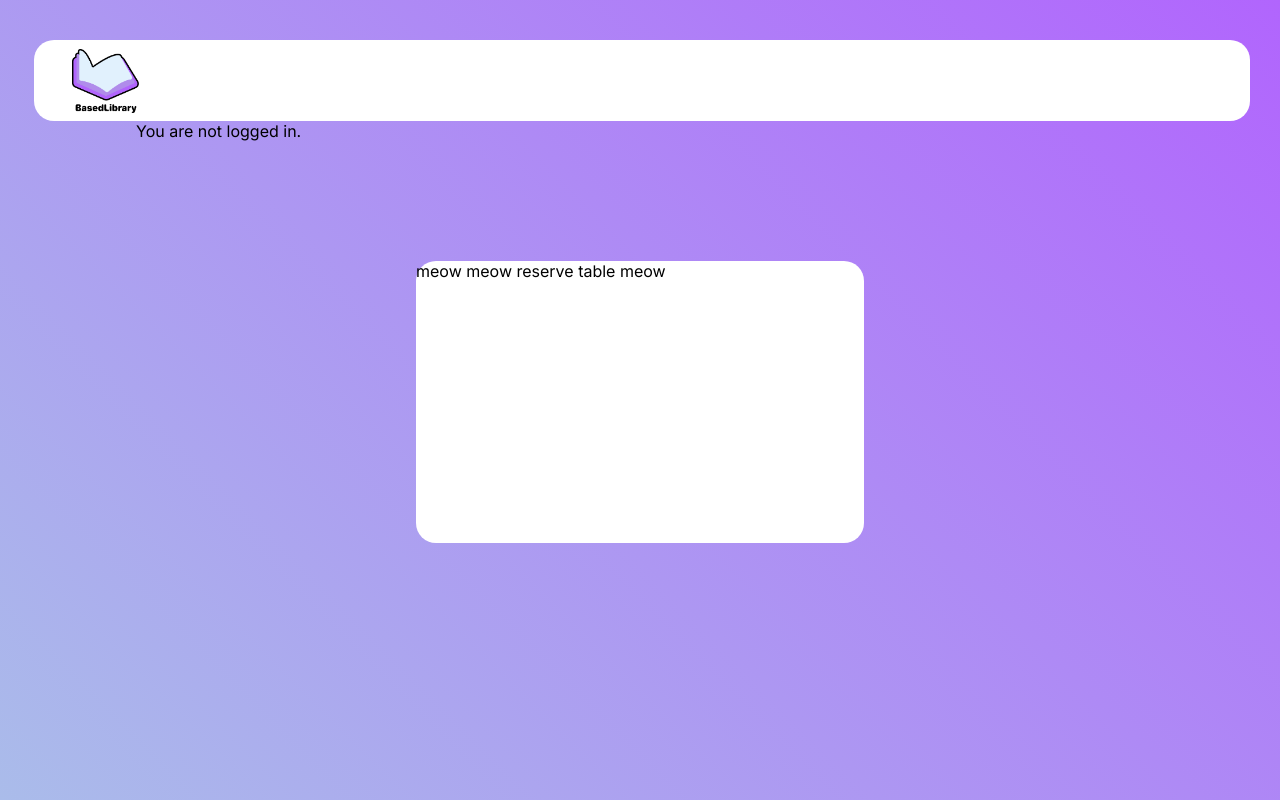
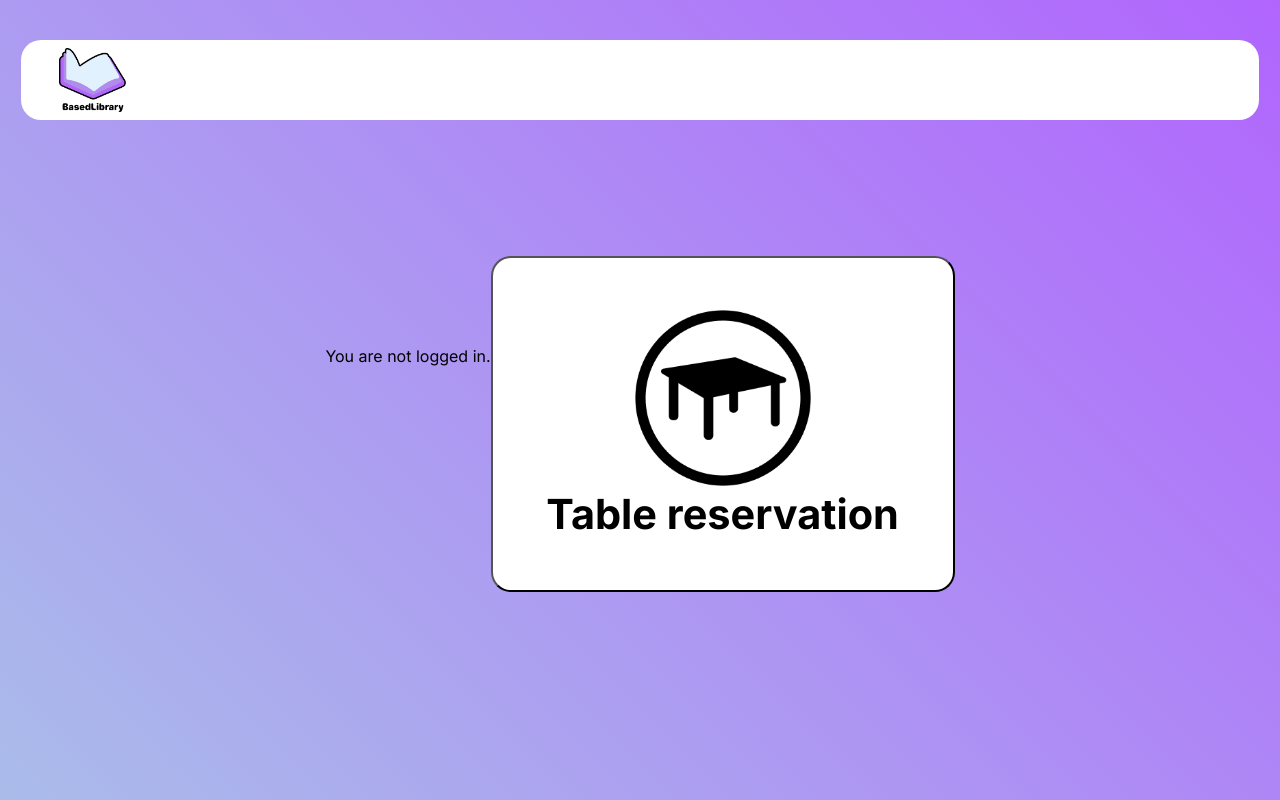
Before and after one commit to Punnychai/CSS326-Project, a PHP site: page /User.php in a window 1280 px wide. Run offline with PHP 8.4, Linux system fonts and the light colour scheme; data that the repository does not hold is empty.

Commit message:
Finished the user page layout

```diff
--- a/User.php
+++ b/User.php
@@ -10,7 +10,7 @@
         <link rel="preconnect" href="https://fonts.googleapis.com" />
         <link rel="preconnect" href="https://fonts.gstatic.com" crossorigin />
     </head>
-    <body>
+    <body class="center">
         <div class="headbar row">
             <img src="pictures\CSS326BasedLib.png" alt="Logo" style="height: 8vh; position: relative; top: 1vh; left: 3vw">
             <div class="greet-text">
@@ -105,8 +105,9 @@
             // Close the database connection
             $mysqli->close();
         ?>
-        <div class="reserve">
-            <p>meow meow reserve table meow</p>
-        </div>
+        <button class="reserve">
+            <img src="pictures\table_icon_big.png" alt="" class="reserve-icon">
+            <br><label for="">Table reservation</label>
+        </button>
     </body>
 </html>
--- a/style.css
+++ b/style.css
@@ -26,7 +26,13 @@ body.login{
   min-width: 125px;
 }
 
-
+.center{
+  display: flex;
+  flex-wrap: wrap;
+  justify-content: center;
+  align-items: center;
+  padding: 4vh 0 4vh 0;
+}
 
 .column {
   /* border: 3px solid red; */
@@ -58,11 +64,9 @@ body.login{
 }
 
 .headbar {
-  width: 95vw;
+  width: 96.77vw;
   height: 10vh;
-  margin-left: -8vw;
   background-color: white;
-  padding-top: 1px;
   border-radius: 20px;
 }
 
@@ -74,11 +78,21 @@ body.login{
 }
 
 .reserve {
-  width: 35vw;
-  height: 22vw;
+  width: 36.25vw;
+  height: 42vh;
   background-color: white;
   border-radius: 20px;
-  margin: 15vh auto 0 auto;
+  margin: 17vh 0 0 0;
+}
+
+.reserve label{
+  font-size: 5.18vh;
+  font-weight: bold;
+  font-family: "Inter";
+}
+
+.reserve-icon{
+  height: 22vh;
 }
 
 .member-type-label{
```
Also changed, not shown: pictures/table_icon_big.png (added).
